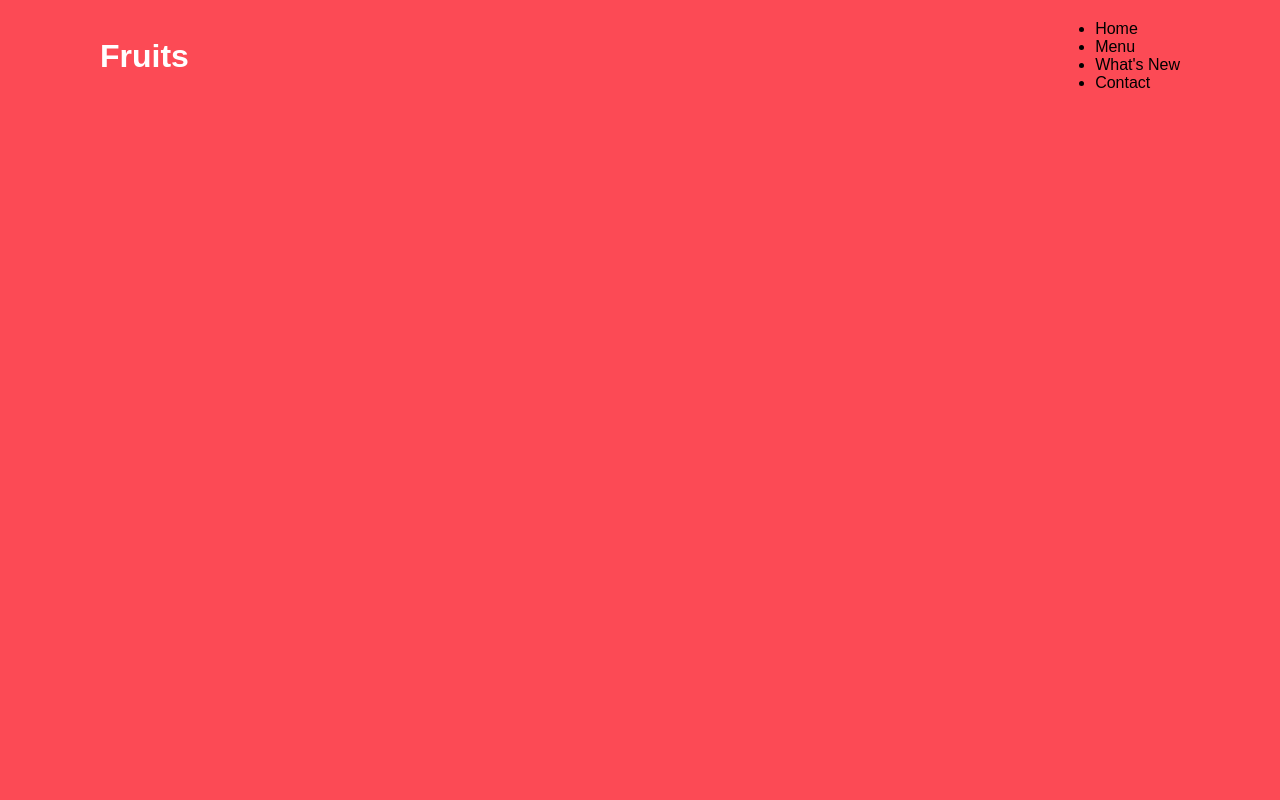
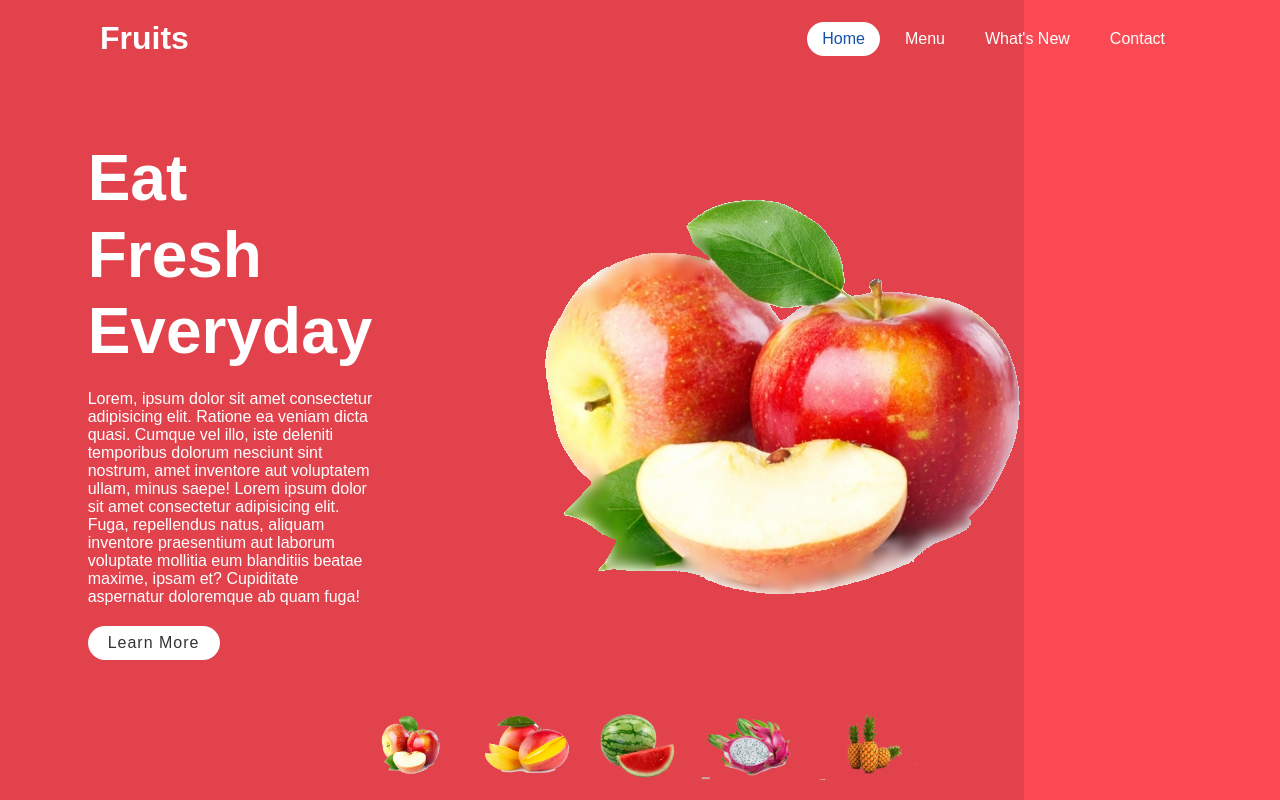
Before and after one commit to josealfredojimenezgarcia/mi_Primera_Pagina_Web_15_09_2021, a plain HTML site: page index.html in a window 1280 px wide. Drawn offline with Linux system fonts and the light colour scheme.

Commit message:
Transparencia imagenes

```diff
--- a/css/style.css
+++ b/css/style.css
@@ -15,7 +15,6 @@ padding: 100px;
 display: flex;
 justify-content: center;
 align-items: center;
-align-items: center;
 overflow-x: hidden;
 }
 .bg
@@ -27,17 +26,21 @@ width: 100%;
 height:100%;
 background:#fc4a55;
 }
-.bg::before{
+
+.bg::before
+{
 content:'';
 position:absolute;
 top:0;
 left:0;
 width: 80%;
 height: 100%;
-/* background:rgba; */
+background:rgba(0,0,0,0.1);
 
 }
-header{
+
+header
+{
 position: absolute;
 top:0;
 left:0;
@@ -56,20 +59,113 @@ color:#fff;
 text-decoration:none;
 font-size: 2em;
 }
-header .navigation
+header .navegation
 {
 position:relative;
 display:flex;
 }
 
-header .navigation li{
+header .navegation li{
 list-style:none;
 }
 
-header .navigation li a {
+header .navegation li a{
 display:inline-block;
 color:#fff;
 font-weight: 400;
 margin-left:10px;
+padding:8px 15px;
+border-radius: 40px;
+text-decoration: none;
 
 }
+
+header .navegation li a.active,
+header .navegation li a:hover
+{
+background: #fff;
+color:rgb(23, 82, 170);
+}
+.content
+{
+position:relative;
+width: 100%;
+display: flex;
+justify-content: center;
+align-items: center;
+}
+.content .textBox
+{
+position: relative;
+max-width: 600px;
+/* display:flex;
+justify-content: flex-end; */
+}
+.content .textBox .imgBox
+{
+position: relative;
+z-index: 1;
+width: 600px;
+display: flex;
+justify-content: flex-end;
+}
+
+.content .textBox h2{
+color:#fff;
+font-size: 4em;
+line-height: 1.2em;
+font-weight: 700;
+}
+
+.content .textBox p{
+color:#fff;
+margin-top:20px;
+
+}
+
+.content .textBox a{
+display: inline-block;
+margin-top: 20px;
+padding: 8px 20px;
+background: #fff;
+color:#333;
+border-radius: 40px;
+font-weight: 500;
+letter-spacing: 1px;
+text-decoration: none;
+/* height: 50px; */
+
+}
+
+.content .textBox .imgBox img
+{
+max-width: 400px;
+}
+
+.thumb
+{
+position: absolute;
+left: 50%;
+bottom: 20px;
+transform: translate(-50%);
+display: flex;
+
+}
+
+.thumb li
+{
+list-style: none;
+display: inline-block;
+margin: 0 10px;
+cursor: pointer;
+transition: 0.5%;
+height: 70px;
+/*background: rgba(255, 255, 255, 025);   NO SE DEBE UTILIZAR RGBA PORQUE LA TRANSPARENCIA NO SE ACTIVA*/
+
+display: flex;
+}
+
+.thumb li img
+{
+max-width: 100px;
+}
--- a/index.html
+++ b/index.html
@@ -5,22 +5,40 @@
   <meta http-equiv="X-UA-Compatible" content="IE=edge">
   <meta name="viewport" content="width=device-width, initial-scale=1.0">
 <link rel="shortcut icon" href="img\Logo Colfiltes Completo2_icon.ico" type="image/x-icon">
+<title>Fruits | Responsive Website Landing Page</title>
 <link rel="stylesheet" href="css\style.css">
-<title>Fruits | Responsive Website Landing Page</title>
 </head>
 <body>
 <section>
-<div class="bg">
-<header>
-<a href="#" class="logo">Fruits</a>
-<ul class="navegation">
-<li><a href=""></a>Home</li>
-<li><a href=""></a>Menu</li>
-<li><a href=""></a>What's New</li>
-<li><a href=""></a>Contact</li>
+<div class="bg"></div>
+    <header>
+              <a href="#" class="logo">Fruits</a>
+              <ul class="navegation">
+                          <li><a href="#" class="active">Home</a></li>
+                          <li><a href="#">Menu</a></li>
+                          <li><a href="#">What's New</a></li>
+                          <li><a href="#">Contact</a></li>
+              </ul>
+    </header>
+        <div class="content">
+              <div class="textBox">
+                        <h2>Eat Fresh Everyday</h2>
+                                        <p>Lorem, ipsum dolor sit amet consectetur adipisicing elit. Ratione ea veniam dicta quasi. Cumque vel illo, iste deleniti temporibus dolorum nesciunt sint nostrum, amet inventore aut voluptatem ullam, minus saepe! Lorem ipsum dolor sit amet consectetur adipisicing elit. Fuga, repellendus natus, aliquam inventore praesentium aut laborum voluptate mollitia eum blanditiis beatae maxime, ipsam et? Cupiditate aspernatur doloremque ab quam fuga!</p>
+                        <a href="#">Learn More</a>
+              </div>
+              <div class="imgBox">
+                    <img src="img\Apple.png" alt="imagen de la manzana">
+              </div>
+        </div>
+<ul class="thumb">
+<li  data-text="Apple"><img src="img\Apple.png" alt="imagen de manzana"></li>
+<li  data-text="Mango"><img src="img\mango1.png" alt="imagen de Mango"></li>
+<li  data-text="Watermelon"><img src="img\watermelon1.png" alt="imagen de Watermelon"></li>
+<li  data-text="Dragon Fruits"><img src="./img/dragon Fruit1.png" alt="imagen de Dragon Fruits"></li>
+<li  data-text="PineApple"><img src="img\pineApple1.png" alt="imagen de PineApple"></li>
+
+
 </ul>
-</header>
-</div>
 </section>
 
 </body>
```
Also changed, not shown: img/Apple.png (added), img/PineApple1.png (added), img/dragon Fruit1.png (added), img/mango1.png (added), img/watermelon1.png (added).
